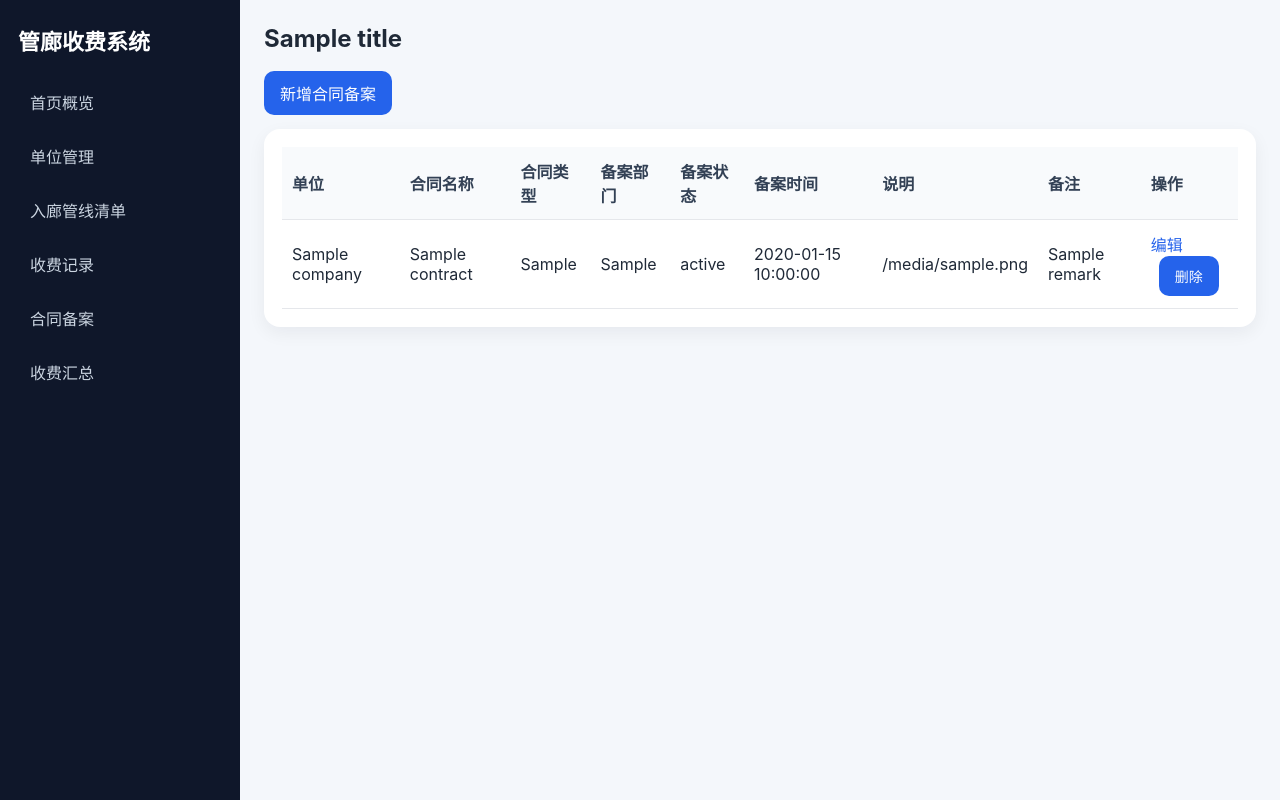
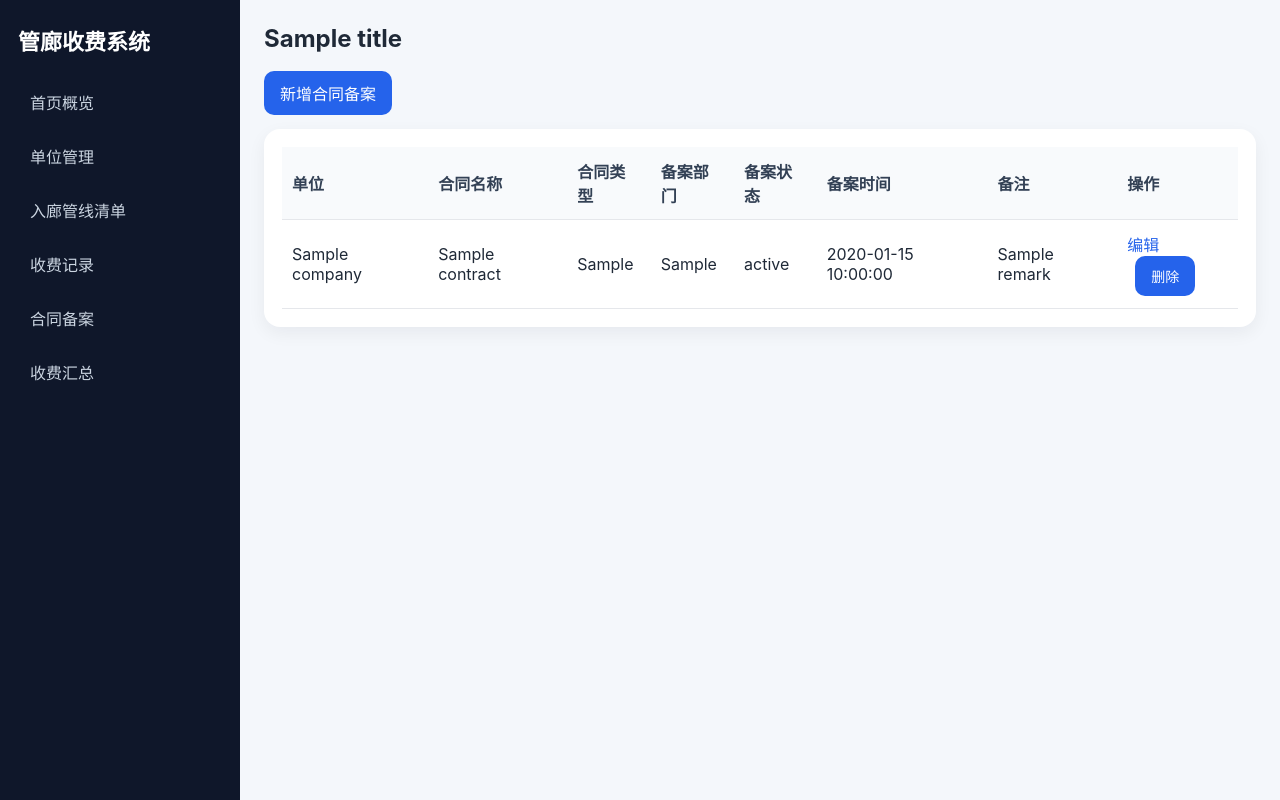
Before and after one commit to lutqhysky/utility-corridor-fee-manager, a Python web app: template app/templates/contracts/list.html in a window 1280 px wide. Run offline with Jinja, Linux system fonts and the light colour scheme; the template is opened without the code that fills it: most values are stand-ins (such as "Sample title", 1, 10 or a date in 2020).

Commit message:
Update list.html

```diff
--- a/app/templates/contracts/list.html
+++ b/app/templates/contracts/list.html
@@ -3,7 +3,7 @@
 <div class="toolbar"><a class="button" href="/contracts/new">新增合同备案</a></div>
 <section class="panel">
     <table>
-        <thead><tr><th>单位</th><th>合同名称</th><th>合同类型</th><th>备案部门</th><th>备案状态</th><th>备案时间</th><th>说明</th><th>备注</th><th>操作</th></tr></thead>
+        <thead><tr><th>单位</th><th>合同名称</th><th>合同类型</th><th>备案部门</th><th>备案状态</th><th>备案时间</th><th>备注</th><th>操作</th></tr></thead>
         <tbody>
         {% for contract in contracts %}
             <tr>
@@ -13,7 +13,6 @@
                 <td>{{ contract.filing_department or '' }}</td>
                 <td>{{ contract.filing_status or '' }}</td>
                 <td>{{ contract.sign_date or '' }}</td>
-                <td>{{ contract.file_path or '' }}</td>
                 <td>{{ contract.remark or '' }}</td>
                 <td>
                     <a href="/contracts/{{ contract.id }}/edit">编辑</a>
```
